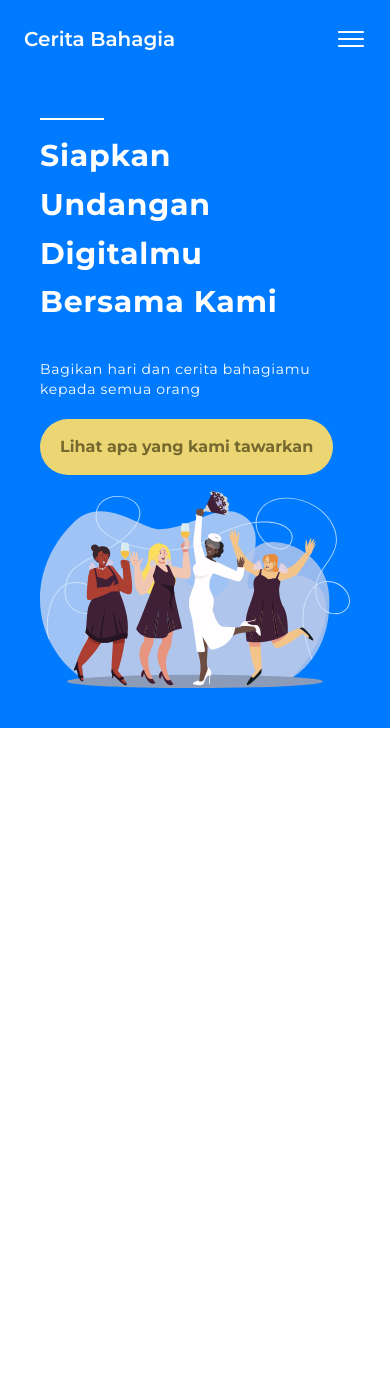
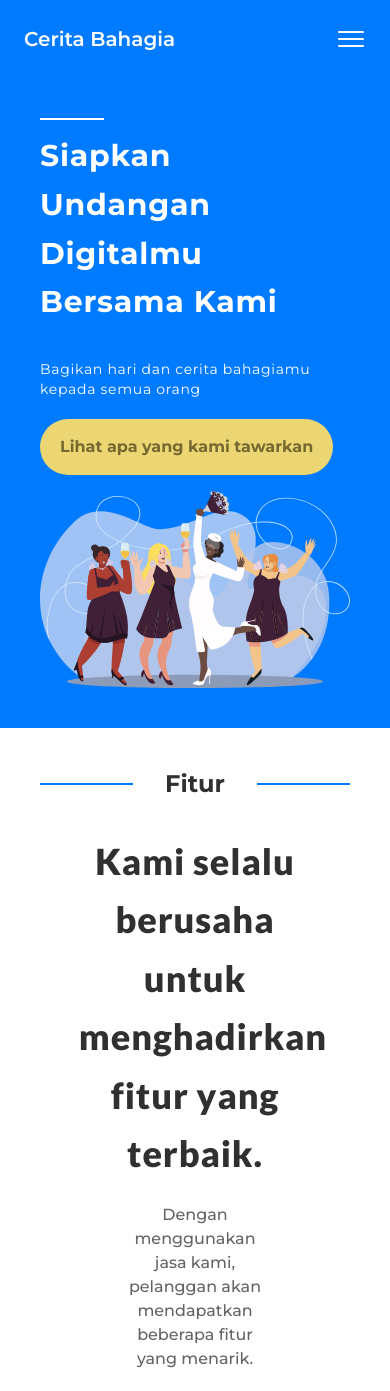
Before and after one commit to juliansyahrifqi/ceritabahagia, a React (Vite) app: page / in a window 390 px wide. Before the commit the page ends 844 px from the top, so only its background shows below. Built offline with nearby package versions, Linux system fonts and the light colour scheme.

Commit message:
add fitur section (unfinished)

```diff
--- /dev/null
+++ b/src/components/Fitur.tsx
@@ -0,0 +1,14 @@
+import React from 'react'
+import SectionDivider from './SectionDivider'
+
+export default function Fitur() {
+  return (
+    <section className='fitur mt-5 md:container mx-auto px-10 md:px-40 py-5 md:py-14' id='fitur'>
+      <SectionDivider title="Fitur" />
+
+      <h3 className='w-3/4 mx-auto text-4xl font-bold font-lato leading-relaxed text-center text-black tracking-wide mt-8'>Kami selalu berusaha untuk menghadirkan fitur yang terbaik.</h3>
+
+      <h4 className='w-1/2 mx-auto text-md font-medium font-montserrat text-secondary-black text-center mt-5'>Dengan menggunakan jasa kami, pelanggan akan mendapatkan beberapa fitur yang menarik.</h4>
+    </section>
+  )
+}
--- a/src/components/Hero.tsx
+++ b/src/components/Hero.tsx
@@ -10,7 +10,7 @@ export default function Hero() {
 
         <h1 className='w-full xl:w-[72%] xl:text-[2.5rem] text-3xl font-bold text-white leading-relaxed tracking-wide mt-3 selection:bg-blue-700'>Siapkan Undangan Digitalmu Bersama Kami</h1>
 
-        <p className='text-white mt-8 font-normal text-sm xl:text-md selection:bg-blue-700 tracking-wider mb-5'>Bagikan hari dan cerita bahagiamu kepada semua orang</p>
+        <h2 className='text-white mt-8 font-normal text-sm xl:text-md selection:bg-blue-700 tracking-wider mb-5'>Bagikan hari dan cerita bahagiamu kepada semua orang</h2>
 
         <Button title="Lihat apa yang kami tawarkan" size='medium' isPrimary />
       </div>
--- a/src/components/SectionDivider.tsx
+++ b/src/components/SectionDivider.tsx
@@ -6,9 +6,9 @@ interface SectionDividerProps {
 
 export default function SectionDivider({ title }: SectionDividerProps) {
   return (
-    <div className='flex'>
+    <div className='flex items-center gap-8'>
       <HorizontalDivider width='long' color='primary' />
-      {title}
+      <h2 className='text-2xl font-bold text-black'>{title}</h2>
       <HorizontalDivider width='long' color='primary' />
     </div>
   )
--- a/src/pages/Home.tsx
+++ b/src/pages/Home.tsx
@@ -1,10 +1,12 @@
-import React from 'react'
+import Fitur from '../components/Fitur'
 import Hero from '../components/Hero'
 
 export default function Home() {
   return (
     <main className='w-full'>
       <Hero />
+
+      <Fitur />
     </main>
   )
 }
--- a/tailwind.config.cjs
+++ b/tailwind.config.cjs
@@ -5,13 +5,17 @@ module.exports = {
     "./src/**/*.{js,ts,jsx,tsx}",
   ],
   theme: {
+    fontFamily: {
+      'montserrat': ['Montserrat', 'sans-serif'],
+      'lato': ['Lato', 'sans-serif']
+    },
     extend: {
       colors: {
         'gold': '#ffd82c',
         'semigold': '#ECD673',
         'white': '#ffffff',
         'black': '#303030',
-        'secondary-black': '636363',
+        'secondary-black': '#636363',
         'hover-gold': '#766930',
         'blue-primary': '#007bff',
         'button-secondary': 'rgba(41, 147, 245, 0.3)',
```
